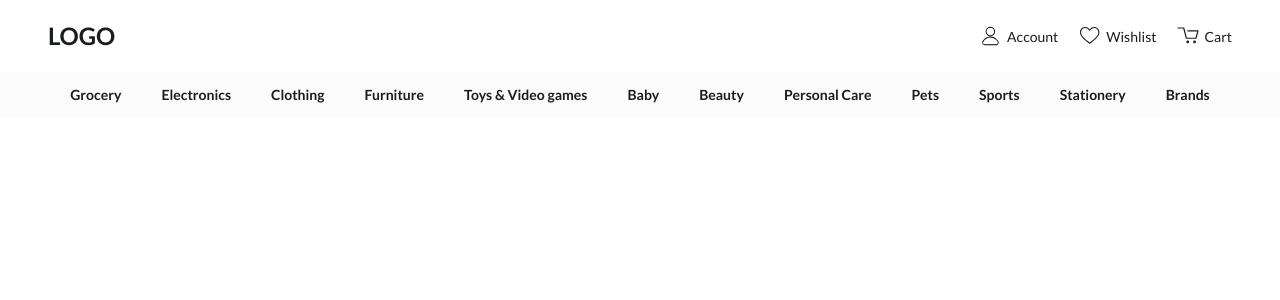
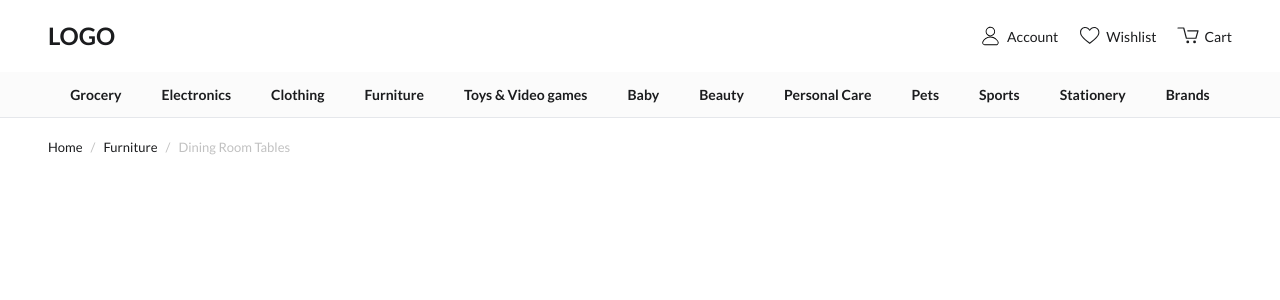
Before and after one commit to ahmedd-mahmoud/shop-task-34ml, a Vue app: page / in a window 1280 px wide. Shown: the top 300 px of the page. Built offline with nearby package versions, Linux system fonts and the light colour scheme.

Commit message:
Add Breadcrumb

```diff
--- a/src/App.vue
+++ b/src/App.vue
@@ -1,11 +1,13 @@
 <script setup lang="ts">
 import Header from "./components/Header.vue";
 import Navbar from "./components/Navbar.vue";
+import Breadcrumb from "./components/Breadcrumb.vue";
 </script>
 
 <template>
   <div class="flex flex-col">
     <Header />
     <Navbar />
+    <Breadcrumb />
   </div>
 </template>
--- /dev/null
+++ b/src/components/Breadcrumb.vue
@@ -0,0 +1,9 @@
+<template>
+  <div class="flex gap-2 border-t py-5 px-12 text-[13px]">
+    <button class="">Home</button>
+    <span class="text-subtitle">/</span>
+    <button class="">Furniture</button>
+    <span class="text-subtitle">/</span>
+    <button class="text-subtitle">Dining Room Tables</button>
+  </div>
+</template>
```
